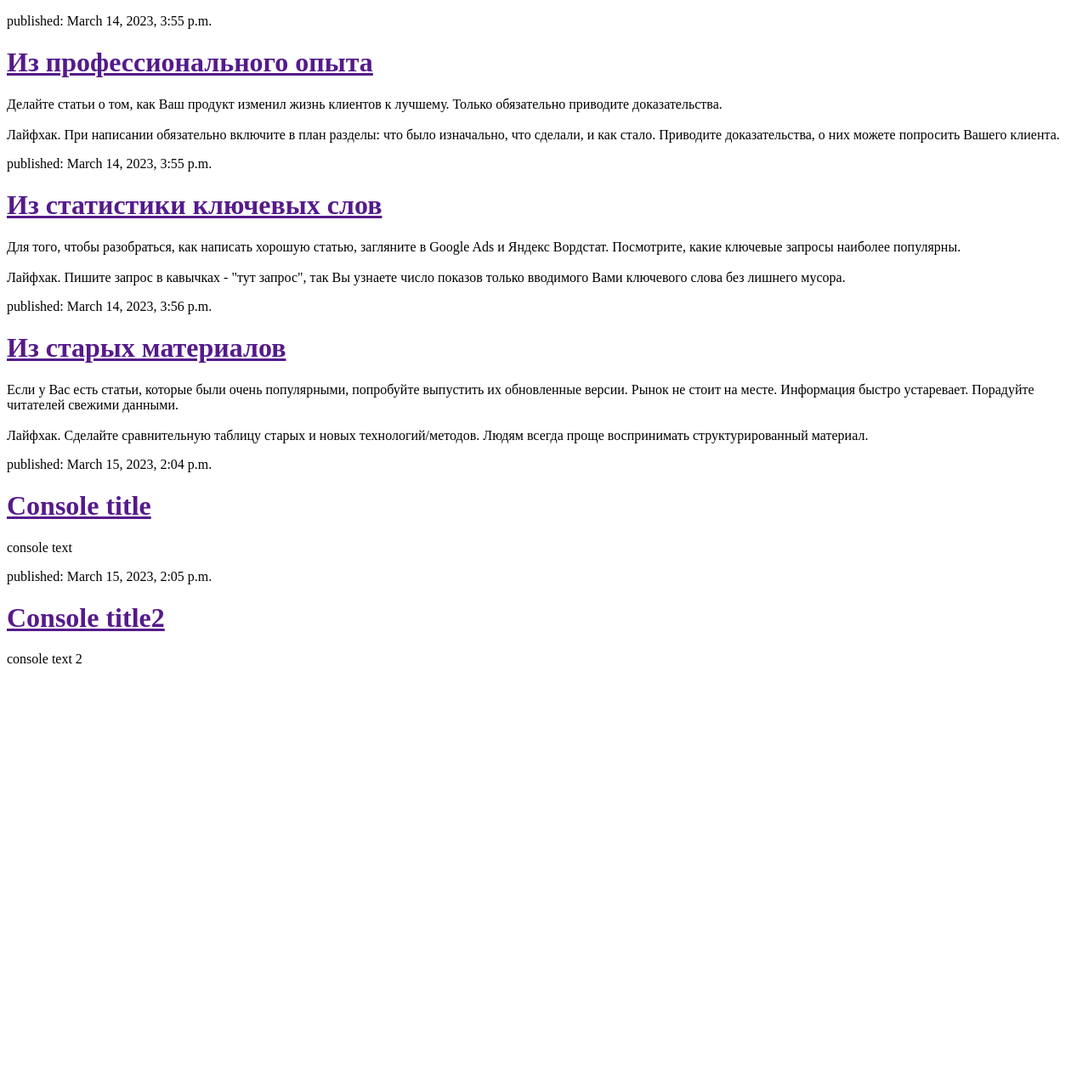
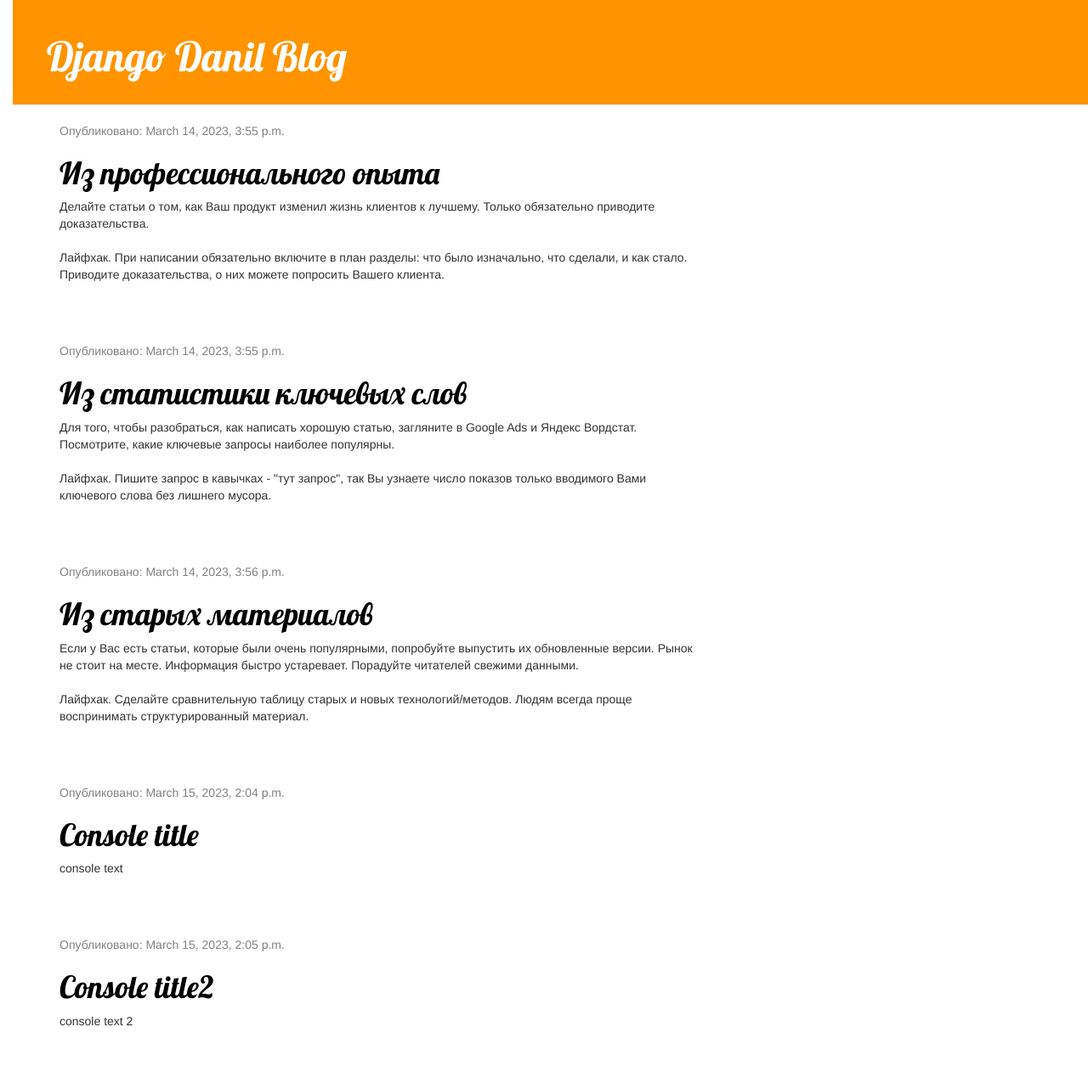
Before and after one commit to Danil-Kolosenko/blog, a Django app: page / in a window 1280 px wide. Shown: the whole page at 85% size. Before the commit the page ends 781 px from the top, so only its background shows below. Run offline with Django 4.2, Linux system fonts and the light colour scheme; data comes from the database, SQL or seed files in the repository; some libraries are stand-ins or nearby versions.

Commit message:
Added view and template for detailed blog post as well as CSS for the site.

```diff
--- /dev/null
+++ b/blog/static/css/blog.css
@@ -0,0 +1,55 @@
+h1 a {
+    color: #8b8b86;
+    font-family: 'Lobster';
+}
+
+body {
+    padding-left: 15px;
+}
+
+.page-header {
+    background-color: #ff9400;
+    margin-top: 0;
+    padding: 20px 20px 20px 40px;
+}
+
+.page-header h1, .page-header h1 a, .page-header h1 a:visited, .page-header h1 a:active {
+    color: #ffffff;
+    font-size: 36pt;
+    text-decoration: none;
+}
+
+.content {
+    margin-left: 40px;
+}
+
+h1, h2, h3, h4 {
+    font-family: 'Lobster', cursive;
+}
+
+.date {
+    color: #828282;
+}
+
+.save {
+    float: right;
+}
+
+.post-form textarea, .post-form input {
+    width: 100%;
+}
+
+.top-menu, .top-menu:hover, .top-menu:visited {
+    color: #ffffff;
+    float: right;
+    font-size: 26pt;
+    margin-right: 20px;
+}
+
+.post {
+    margin-bottom: 70px;
+}
+
+.post h1 a, .post h1 a:visited {
+    color: #000000;
+}
--- /dev/null
+++ b/blog/templates/blog/base.html
@@ -0,0 +1,28 @@
+<!DOCTYPE html>
+{% load static %}
+<html lang="en">
+<head>
+    <meta charset="UTF-8">
+    <title>Danil`s blog</title>
+    <link rel="stylesheet" href="//maxcdn.bootstrapcdn.com/bootstrap/3.2.0/css/bootstrap.min.css">
+    <link rel="stylesheet" href="//maxcdn.bootstrapcdn.com/bootstrap/3.2.0/css/bootstrap-theme.min.css">
+    <link href="https://fonts.googleapis.com/css?family=Lobster&subset=latin,cyrillic" rel="stylesheet" type="text/css">
+    <link rel="stylesheet" href="{% static 'css/blog.css' %}">
+
+</head>
+    <body>
+        <div class="page-header">
+            <h1><a href="/">Django Danil Blog</a></h1>
+        </div>
+        <div class="content container">
+            <div class="row">
+                <div class="col-md-8">
+                {% block content %}
+                {% endblock %}
+                </div>
+            </div>
+        </div>
+    </body>
+
+    </body>
+</html>
--- a/blog/templates/blog/post_list.html
+++ b/blog/templates/blog/post_list.html
@@ -1,19 +1,15 @@
-<!DOCTYPE html>
-<html lang="en">
-<head>
-    <meta charset="UTF-8">
-    <title>Danil`s blog</title>
-</head>
-    <body>
+{% extends 'blog/base.html' %}
+
+{% block content %}
 
     {% for post in posts %}
-        <div>
-            <p>published: {{ post.published_date }}</p>
-            <h1><a href="">{{ post.title }}</a></h1>
+        <div class="post">
+            <div class="date">
+                <p>Опубликовано: {{ post.published_date }}</p>
+            </div>
+            <h1><a href="{% url 'post_detail' pk=post.pk %}">{{ post.title }}</a></h1>
             <p>{{ post.text|linebreaksbr }}</p>
         </div>
     {% endfor %}
 
-
-    </body>
-</html>
+{% endblock content %}
--- a/blog/urls.py
+++ b/blog/urls.py
@@ -3,5 +3,5 @@ from . import views
 
 urlpatterns = [
     path('', views.post_list, name='post_list'),
-
+    path('post/<int:pk>/', views.post_detail, name='post_detail'),
 ]
--- a/blog/views.py
+++ b/blog/views.py
@@ -1,8 +1,14 @@
-from django.shortcuts import render
+from django.shortcuts import render, get_object_or_404
 from .models import Post
 from django.utils import timezone
+
 
 def post_list(request):
     posts = Post.objects.filter(published_date__lte=timezone.now()).order_by('published_date')
     content = {}
     return render(request, 'blog/post_list.html', {'posts': posts})
+
+
+def post_detail(request, pk):
+    post = get_object_or_404(Post, pk=pk)
+    return render(request, 'blog/post_detail.html', {'post': post})
```
Also changed, not shown: blog/templates/blog/post_detail.html (added, +13 -0 lines).
